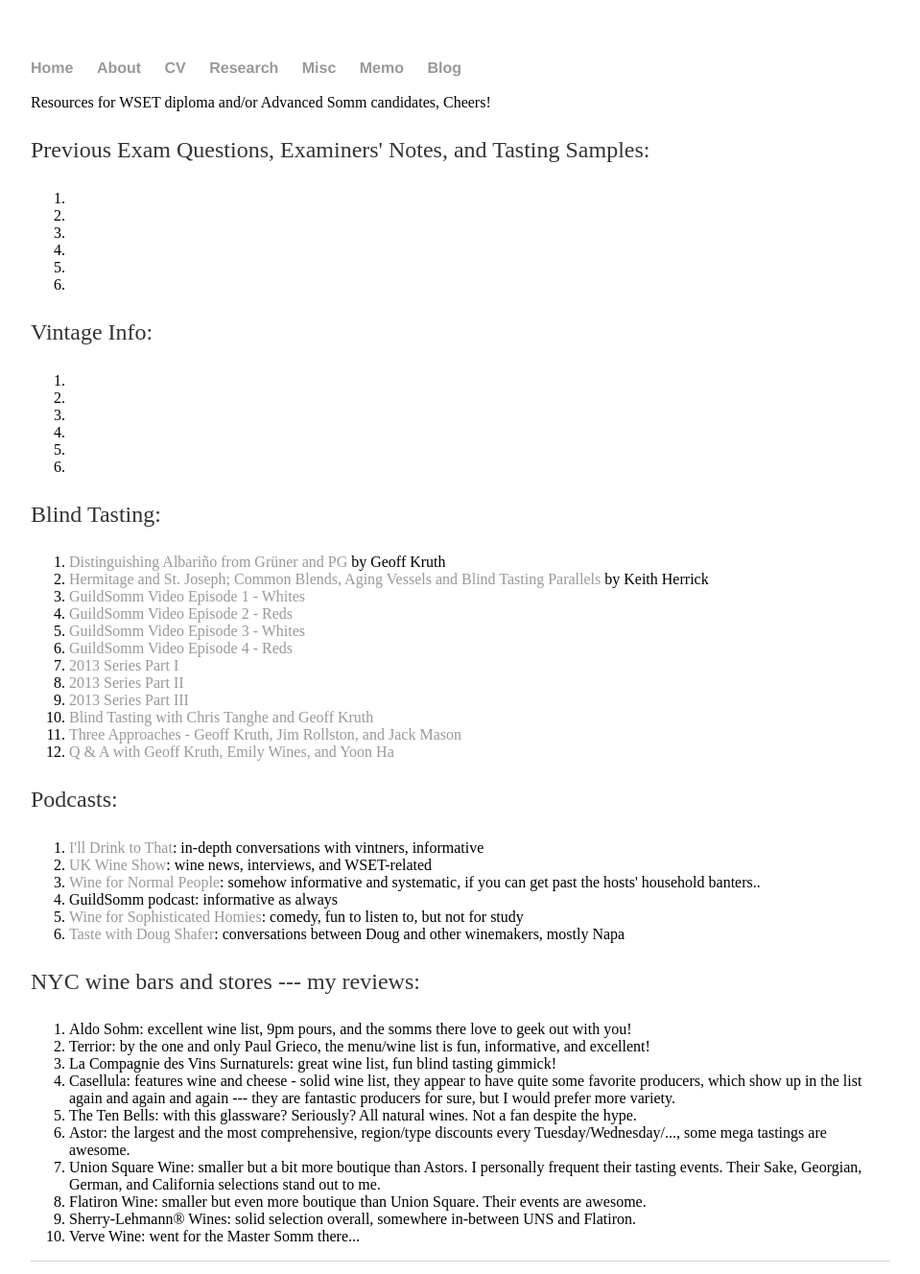
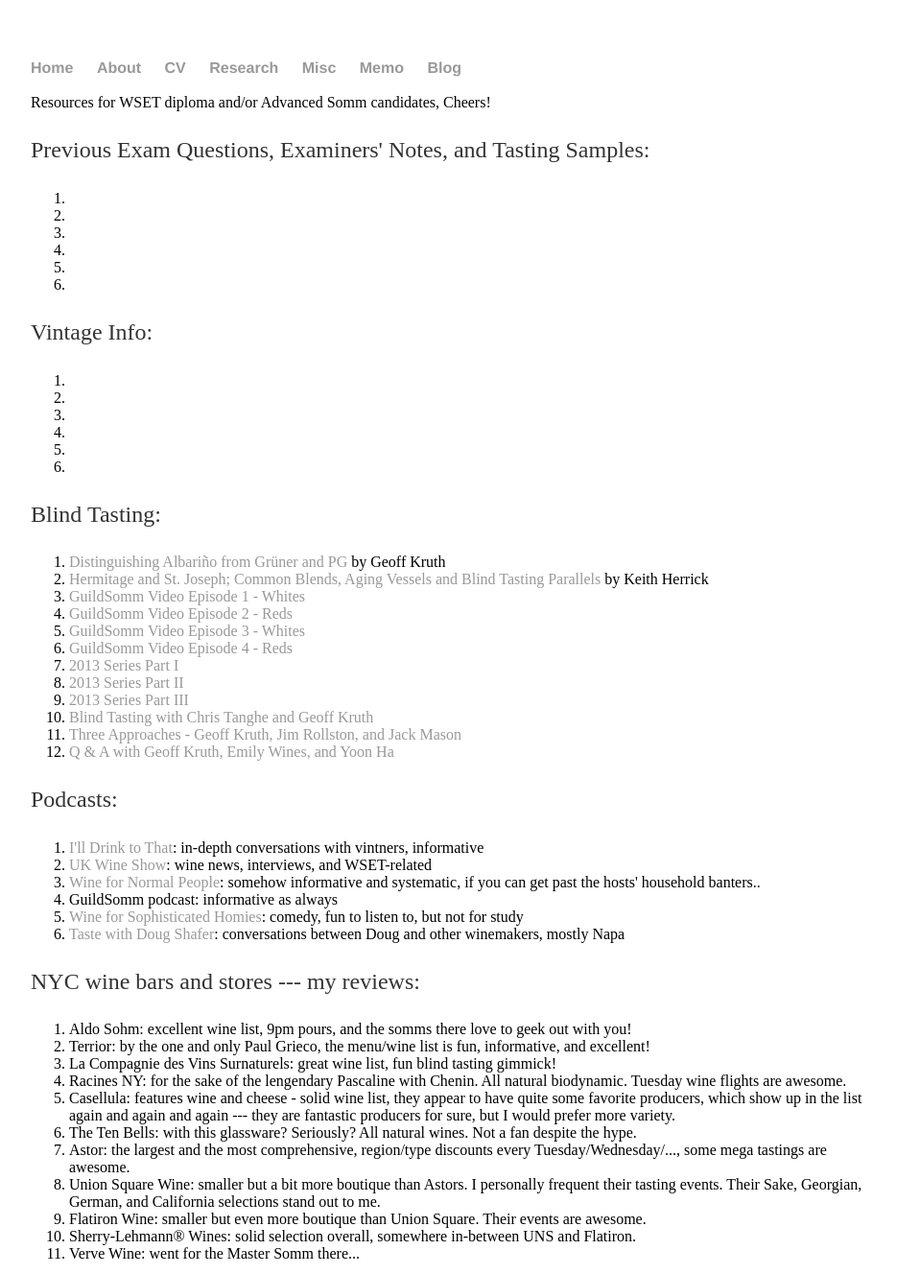
Before and after one commit to shenglih/shenglih.github.io, a Jekyll site: the page built from misc/wine_links.html, in a window 1280 px wide. Shown: the top 1328 px of the page at 96% size, without its empty margins (160-1119 px from the left). Built offline with Jekyll 4.4.1, drawn with Linux system fonts in a browser that asks for light colours.

Commit message:
Update wine_links.html

```diff
--- a/misc/wine_links.html
+++ b/misc/wine_links.html
@@ -51,6 +51,7 @@
   <li>Aldo Sohm: excellent wine list, 9pm pours, and the somms there love to geek out with you!</li>
   <li>Terrior: by the one and only Paul Grieco, the menu/wine list is fun, informative, and excellent!</li>
   <li>La Compagnie des Vins Surnaturels: great wine list, fun blind tasting gimmick!</li>
+		<li> Racines NY: for the sake of the lengendary Pascaline with Chenin. All natural biodynamic. Tuesday wine flights are awesome.</li>
   <li>Casellula: features wine and cheese - solid wine list, they appear to have quite some favorite producers, which show up in the list again and again and again --- they are fantastic producers for sure, but I would prefer more variety. </li>
   <li>The Ten Bells: with this glassware? Seriously? All natural wines. Not a fan despite the hype.</li>
   <li>Astor: the largest and the most comprehensive, region/type discounts every Tuesday/Wednesday/..., some mega tastings are awesome.</li>
```
